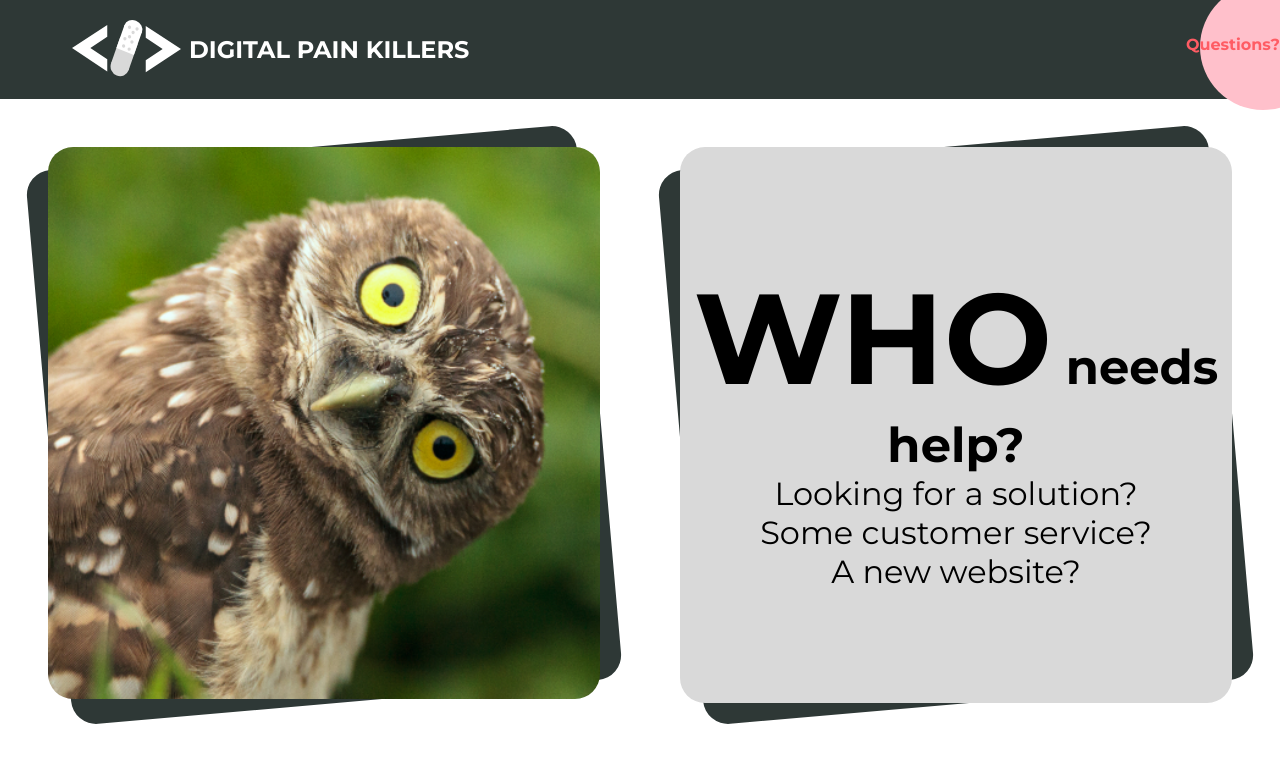
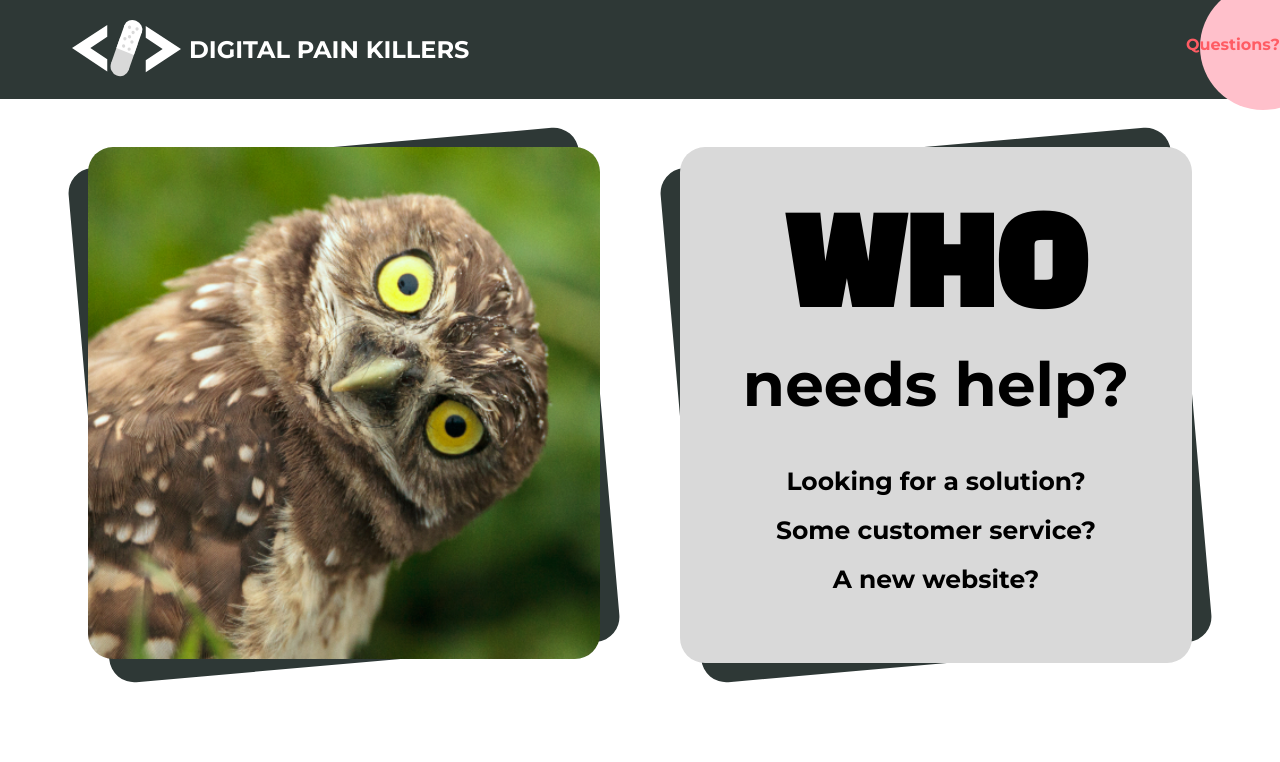
Before and after one commit to fourwhitesocks/dpk-sk, a SvelteKit app: page / in a window 1280 px wide. Shown: the top 762 px of the page. Built offline with nearby package versions, Linux system fonts and the light colour scheme.

Commit message:
style: :sparkles: make Hero a component
worked on style and font changes

```diff
--- a/src/app.html
+++ b/src/app.html
@@ -6,6 +6,8 @@
 		<meta name="viewport" content="width=device-width" />
 		%sveltekit.head%
 		<link href="https://fonts.googleapis.com/css2?family=Montserrat:wght@400;700;800&display=swap" rel="stylesheet">
+		<link href="https://fonts.googleapis.com/css2?family=Black+Han+Sans&display=swap" rel="stylesheet">
+
 	</head>
 	<body data-sveltekit-preload-data="hover">
 		<div style="display: contents">%sveltekit.body%</div>
--- a/src/app.scss
+++ b/src/app.scss
@@ -5,6 +5,8 @@
     box-sizing: border-box;
     margin: 0;
 }
+
+
 
 .flex {
     display: flex;
--- /dev/null
+++ b/src/lib/components/Hero.svelte
@@ -0,0 +1,108 @@
+<div class="grid grid-cols-2 card-container">
+	<div class="left-card">
+		<img class="" src="./funny-owl-sq-ed.jpg" alt="funny owl" />
+
+		<div class="card-bg" />
+	</div>
+
+	<div class="flex right-card">
+		<div class="card-bg" />
+		<div class="inside-body">
+			<h1 class="center right-inside-body">
+				<span class="super-accent-text">WHO</span>
+				<!-- <br /> -->
+				needs help?
+			</h1>
+			<h2 class="center right-inside-body">Looking for a solution?</h2>
+			<h2 class="center right-inside-body">Some customer service?</h2>
+			<h2 class="center right-inside-body">A new website?</h2>
+		</div>
+	</div>
+</div>
+
+<style lang="scss">
+	p {
+		a {
+			color: red;
+		}
+	}
+
+	/* .owl {
+		background-image: url('./funny-owl-sq-ed.jpg');
+		background-image: cover;
+	} */
+
+	h1 {
+		font-size: var(--step-5);
+	}
+
+	h2 {
+		font-size: var(--step-1);
+	}
+
+	.super-accent-text {
+		font-family: var(--ff-super-accent);
+		font-size: var(--step-8);
+	}
+
+	.center {
+		text-align: center;
+	}
+	.right-inside-body {
+		padding-bottom: var(--em-size-12);
+	}
+
+	.card-bg {
+		position: absolute;
+		background-color: var(--clr-neutral-900);
+		transform: rotate(355deg);
+
+		left: 0;
+		right: 0;
+		bottom: 0;
+		top: 0;
+		border-radius: 25px;
+		z-index: -2;
+	}
+
+	.left-card {
+		position: relative;
+	}
+	.right-card {
+		/*padding: var(--em-size-32); */
+		flex-direction: column;
+		align-items: center;
+		justify-content: space-around;
+		background-color: var(--clr-lite-accent);
+		border-radius: 25px;
+		position: relative;
+	}
+
+	.card-container {
+		gap: var(--size-44);
+		margin: 0 auto;
+		/*max-width: 1019px;  */
+		/*padding: var(--size-44) 0; */
+		padding: var(--size-36);
+	}
+
+	img {
+		width: 100%;
+		border-radius: 25px;
+		position: relative;
+	}
+
+	.card-text-large {
+		font-weight: bold;
+		font-size: 8rem;
+	}
+
+	.card-text-medium {
+		font-size: var(--fs-700);
+		font-weight: bold;
+	}
+
+	.card-text-small {
+		font-size: var(--fs-600);
+	}
+</style>
--- a/src/routes/+page.svelte
+++ b/src/routes/+page.svelte
@@ -1,93 +1,12 @@
-<div class="grid grid-cols-2 card-container">
-	<div class="left-card">
-		<img class="" src="./funny-owl-sq-ed.jpg" alt="funny owl" />
+<script>
+	import Hero from '$lib/components/Hero.svelte';
+</script>
 
-		<div class="card-bg" />
-	</div>
+<div class="main-container"><Hero /></div>
 
-	<div class="flex right-card">
-		<div class="card-bg" />
-		<div class="inside-body">
-			<div class="center card-text-medium">
-				<span class="card-text-large">WHO</span>
-				needs help?
-			</div>
-			<div class="center card-text-small">Looking for a solution?</div>
-			<div class="center card-text-small">Some customer service?</div>
-			<div class="center card-text-small">A new website?</div>
-		</div>
-	</div>
-</div>
-
-<style lang="scss">
-	p {
-		a {
-			color: red;
-		}
-	}
-
-	/* .owl {
-		background-image: url('./funny-owl-sq-ed.jpg');
-		background-image: cover;
-	} */
-
-	.center {
-		text-align: center;
-	}
-	.inside-body {
-	}
-
-	.card-bg {
-		position: absolute;
-		background-color: var(--clr-neutral-900);
-		transform: rotate(355deg);
-
-		left: 0;
-		right: 0;
-		bottom: 0;
-		top: 0;
-		border-radius: 25px;
-		z-index: -2;
-	}
-
-	.left-card {
-		position: relative;
-	}
-	.right-card {
-		/*padding: var(--em-size-32); */
-		flex-direction: column;
-		align-items: center;
-		justify-content: space-around;
-		background-color: var(--clr-lite-accent);
-		border-radius: 25px;
-		position: relative;
-	}
-
-	.card-container {
-		gap: var(--size-44);
+<style>
+	.main-container {
+		max-width: var(--wrapper);
 		margin: 0 auto;
-		/*max-width: 1019px;  */
-		/*padding: var(--size-44) 0; */
-		padding: var(--size-36);
-	}
-
-	img {
-		width: 100%;
-		border-radius: 25px;
-		position: relative;
-	}
-
-	.card-text-large {
-		font-weight: bold;
-		font-size: 8rem;
-	}
-
-	.card-text-medium {
-		font-size: var(--fs-700);
-		font-weight: bold;
-	}
-
-	.card-text-small {
-		font-size: var(--fs-600);
 	}
 </style>
--- a/src/variables.scss
+++ b/src/variables.scss
@@ -7,6 +7,8 @@
     --clr-lite-accent: hsl(0 0% 85%);
     --ff-primary: "Roboto", sans-serif;
     --ff-accent: "Playfair Display", serif;
+    --ff-super-accent: "Black Han Sans", sans-serif;
+
 
     --fw-400: 400;
     --fw-700: 700;
@@ -17,6 +19,19 @@
     --fs-550: 1.5rem;
     --fs-600: 2rem;
     --fs-700: 3rem;
+
+    /*font size w/ clamp */
+    --step--2: clamp(0.78rem, calc(0.77rem + 0.03vw), 0.80rem);
+    --step--1: clamp(0.94rem, calc(0.92rem + 0.11vw), 1.00rem);
+    --step-0: clamp(1.13rem, calc(1.08rem + 0.22vw), 1.25rem);
+    --step-1: clamp(1.35rem, calc(1.28rem + 0.37vw), 1.56rem);
+    --step-2: clamp(1.62rem, calc(1.50rem + 0.58vw), 1.95rem);
+    --step-3: clamp(1.94rem, calc(1.77rem + 0.87vw), 2.44rem);
+    --step-4: clamp(2.33rem, calc(2.08rem + 1.25vw), 3.05rem);
+    --step-5: clamp(2.80rem, calc(2.45rem + 1.77vw), 3.82rem);
+    --step-6: clamp(3.36rem, calc(2.87rem + 2.45vw), 4.77rem);
+    --step-7: clamp(4.03rem, calc(3.36rem + 3.36vw), 5.96rem);
+    --step-8: clamp(4.84rem, calc(3.93rem + 4.54vw), 7.45rem);
 
     --red-400: hsla(357, 100%, 68%, 1);
     --red-500: hsl(357, 74%, 40%);
```
